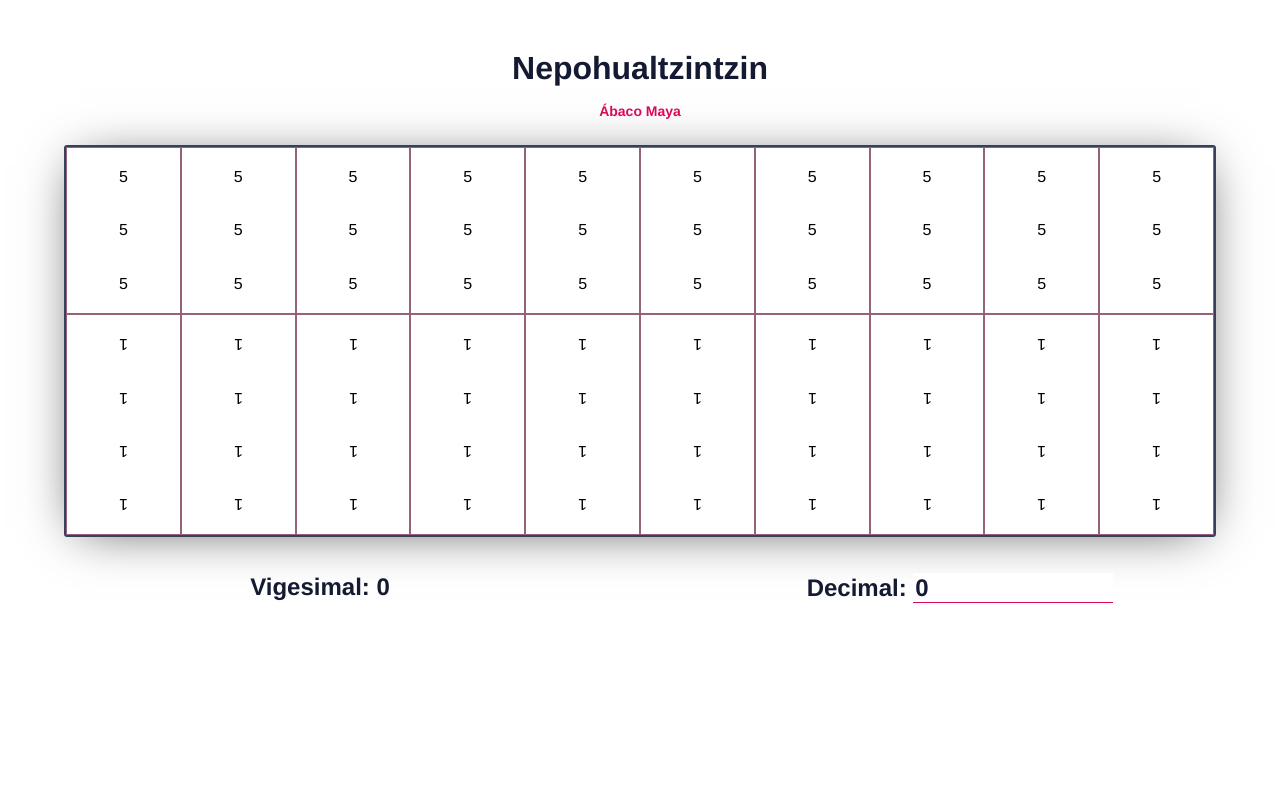
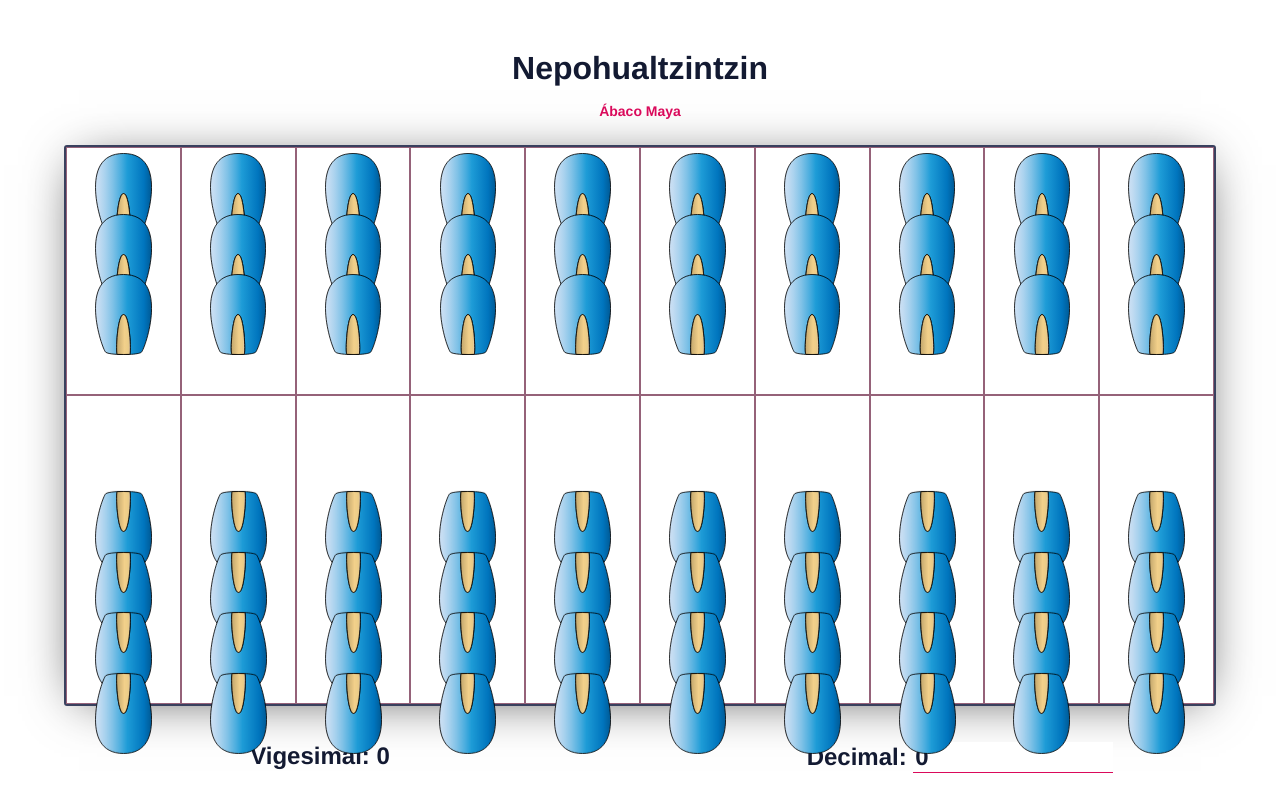
Before and after one commit to redcpp/nepohualtzintzin, a Vue app: page / in a window 1280 px wide. Built offline with nearby package versions, Linux system fonts and the light colour scheme.

Commit message:
add: corn icon

```diff
--- a/src/components/Abacus.vue
+++ b/src/components/Abacus.vue
@@ -2,7 +2,7 @@
   <div class="abacus w-90">
     <div v-for="col in cols" class="stick w-10">
       <span v-for="row in topRows">
-        <item :bar="top" :row="row" :col="col">5</item>
+        <item :bar="top" :row="row" :col="col" :style="{ zIndex: row }">5</item>
       </span>
     </div>
     <div v-for="col in cols" class="stick w-10">
@@ -49,5 +49,6 @@ export default {
 .stick {
   display: inline-block;
   border: 1px solid #956279;
+  padding: 30px 0;
 }
 </style>
--- a/src/components/Item.vue
+++ b/src/components/Item.vue
@@ -1,8 +1,8 @@
 <template>
   <button @click="toogle"
           class="item "
-          :class="{ active: active, rotate: rotate }">
-    <slot></slot>
+          :class="{ active: active }">
+    <img src="../assets/conr2.svg" class="corn-icon">
   </button>
 </template>
 
@@ -14,10 +14,8 @@ export default {
   props: ['row', 'col', 'bar'],
   computed: mapState({
     active (state) {
-      return state.abacus[this.bar][this.row - 1][this.col - 1]
-    },
-    rotate () {
-      return this.bar === 'bottom'
+      let active = state.abacus[this.bar][this.row - 1][this.col - 1]
+      return (this.bar !== 'bottom' && active) || (this.bar === 'bottom' && !active)
     }
   }),
   methods: {
@@ -39,7 +37,7 @@ export default {
 .item {
   cursor: pointer;
   display: block;
-  padding: 15px;
+  padding: 0;
   margin: 5px auto;
   background-color: transparent;
   border: none;
@@ -48,16 +46,23 @@ export default {
 }
 
 .item.active {
-  color: #fff;
-  font-weight: bold;
-  background-color: #137893;
+  transform: rotateX(180deg);
+  transform-origin: 100% 100%;
 }
 
-.item.rotate {
-  -webkit-transform: rotate(180deg);
-  -moz-transform: rotate(180deg);
-  -o-transform: rotate(180deg);
-  -ms-transform: rotate(180deg);
-  transform: rotate(180deg);
+.item > .corn-icon {
+  margin-top: -30px;
+}
+
+.item > .corn-icon {
+  margin-top: -30px;
+}
+
+.item.flip {
+  margin-top: -50px;
+}
+
+.corn-icon {
+  width: 50%;
 }
 </style>
--- a/src/model.js
+++ b/src/model.js
@@ -131,6 +131,9 @@ function Nepohualtzintzin () {
   return {
     getValue,
     setValue,
+    get value () {
+      return getValue()
+    },
 
     toogleAt,
     toogleOnTopMatrixAt,
```
Also changed, not shown: src/assets/conr2.svg (added), 1 other file (tests, documents, lock files or other folders).
